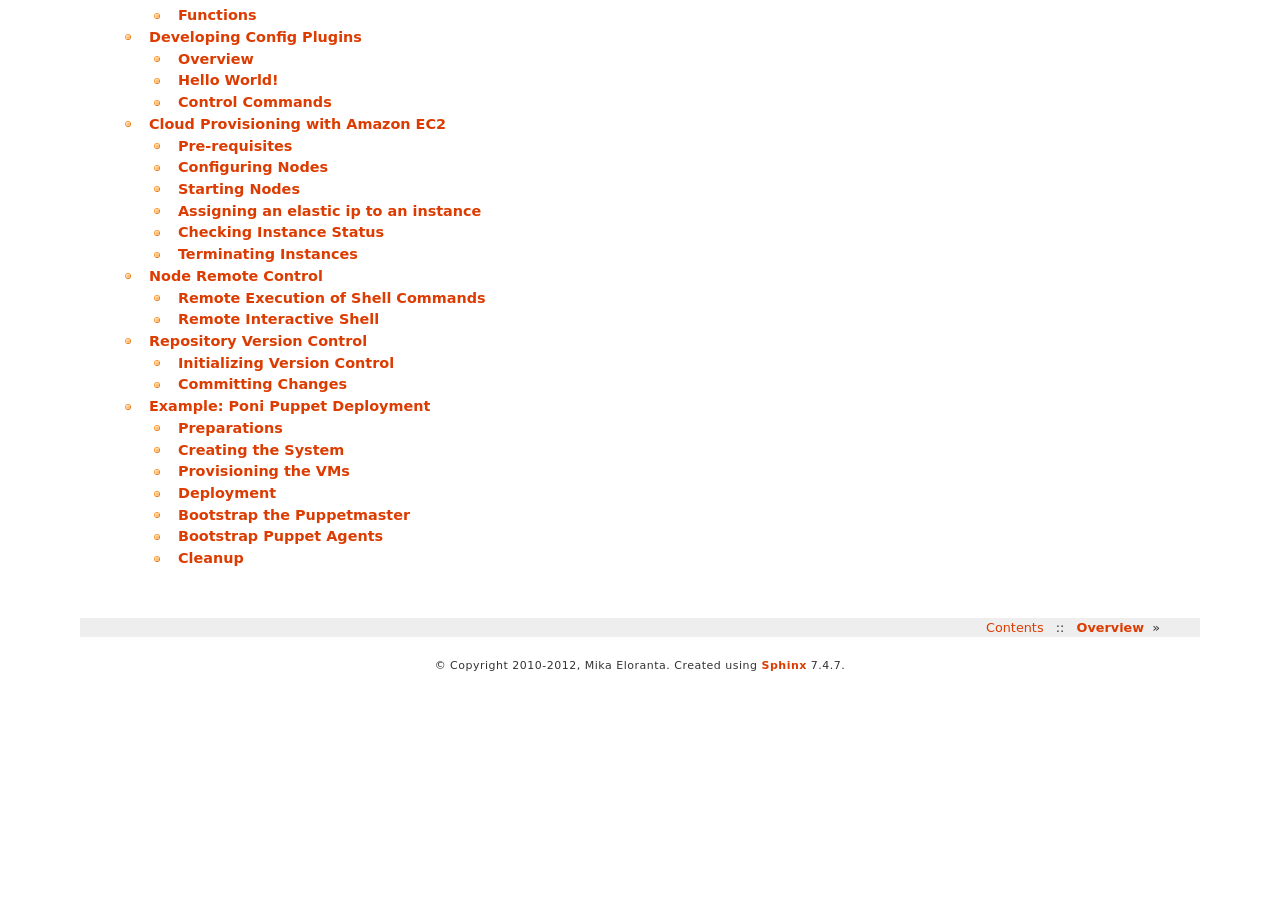
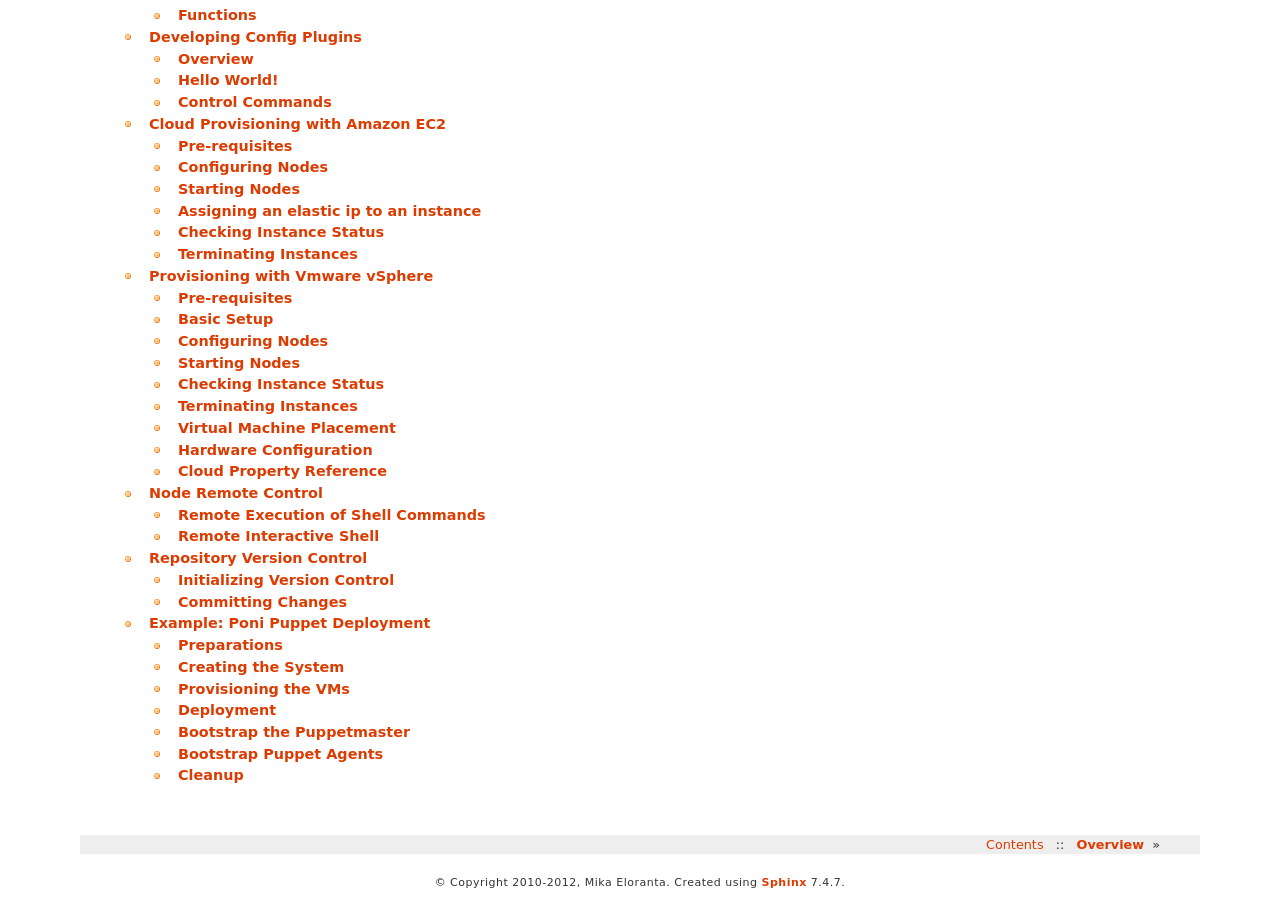
Before and after one commit to ohmu/poni, a Sphinx documentation site: the page built from doc/index.rst, in a window 1280 px wide and 900 px high, scrolled down 1580 px. Built offline with Sphinx 7.4.7, drawn with Linux system fonts in a browser that asks for light colours; before the commit the page ends 2262 px from its top, so only the background shows below that; some of the changed lines change nothing that is shown.

Commit message:
docs: add detailed documentation for the vSphere provider

```diff
--- a/doc/index.rst
+++ b/doc/index.rst
@@ -39,6 +39,7 @@
    template-variables
    plugins
    ec2
+   vsphere
    remote
    vc
    examples/puppet
--- /dev/null
+++ b/doc/vsphere.rst
@@ -0,0 +1,295 @@
+Provisioning with Vmware vSphere
+================================
+
+Poni can provision machines through Vmware vSphere automatically using the pyvsphere wrapper.
+
+
+Pre-requisites
+--------------
+* A working installation of vSphere
+* A vSphere user with enough privileges to administer virtual machines
+* A virtual machine image as a base for cloning
+* pyvsphere: Python interface to vSphere
+* suds: SOAP library for Python, required by pyvsphere
+
+
+Basic Setup
+-----------
+
+For the vSphere module to work user credentials and the vSphere server URL must
+be provided. These can be placed into the properties ``cloud.url``, ``cloud.username``,
+``cloud.password`` or the environment variable counterparts ``VI_URL``, ``VI_USERNAME``
+``VI_PASSWORD``. In case any of these items is specified in both places, the environment
+variable takes precedence.
+
+
+Configuring Nodes
+-----------------
+At minimum, the following node properties need to be set:
+
+  ``cloud.provider``
+    Must be ``vsphere``.
+
+  ``cloud.vm_name``
+    Name of the VM, which needs to be unique in vSphere.
+    This name will also serve as the cloud instance ID.
+
+  ``cloud.base_vm_name``
+    Name of the image to clone the machines from.
+
+In case of a more complex setup, for example multiple clusters in vSphere,
+more properties might need to be set. See the `Virtual Machine Placement`_ section
+for more details.
+
+Creating a repository and a node from scratch::
+
+  $ poni init
+  $ poni add-node drumbo1
+  $ poni add-node drumbo2
+  $ poni set drumbo cloud.provider=vsphere cloud.base_vm_name='My Base VM' cloud.cluster='My Cluster'
+  $ poni set drumbo1 cloud.vm_name=drumbo1
+  $ poni set drumbo2 cloud.vm_name=drumbo2
+
+In order to see the cloud properties you can use ``list -o``::
+
+  $ poni list -o
+    node  drumbo1
+   cloud      base_vm_name:'My Base VM', provider:'vsphere', vm_name:'drumbo1'
+    node  drumbo2
+   cloud      base_vm_name:'My Base VM', provider:'vsphere', vm_name:'drumbo2'
+
+Now the nodes are ready to be started.
+
+
+Starting Nodes
+--------------
+Node instances are created with the ``init`` cloud command::
+
+  $ poni cloud init drumbo --wait
+
+  poni    INFO    drumbo1: initialized: vm_name=u'drumbo1', cluster=u'My Cluster', instance=u'drumbo1', base_vm_name=u'My Base VM', provider=u'vsphere'
+  poni    INFO    drumbo2: initialized: vm_name=u'drumbo2', cluster=u'My Cluster', instance=u'drumbo2', base_vm_name=u'My Base VM', provider=u'vsphere'
+  pyvsphere.vmops DEBUG   Datastores for VM My Base VM: VI.1.10,VI.1.09,VI.1.07,VI.1.08,VI.1.06,VI.1.05,VI.1.03,VI.1.04,VI.1.11,VI.1.12
+  pyvsphere.vmops DEBUG   CLONE(drumbo1) CLONE STARTING
+  pyvsphere.vmops DEBUG   CLONE(drumbo2) CLONE STARTING
+  poni.vsphere    INFO    0 instances 'running', waiting...
+  poni.vsphere    INFO    0 instances 'running', waiting...
+  poni.vsphere    INFO    0 instances 'running', waiting...
+  poni.vsphere    INFO    0 instances 'running', waiting...
+  pyvsphere.vmops DEBUG   CLONE(drumbo1) CLONE DONE
+  pyvsphere.vmops DEBUG   CLONE(drumbo1) POWERON STARTING
+  pyvsphere.vmops DEBUG   CLONE(drumbo1) POWERON DONE
+  pyvsphere.vmops DEBUG   CLONE(drumbo1) WAITING FOR IP
+  pyvsphere.vmops DEBUG   CLONE(drumbo1) GOT IP: 10.133.59.78
+  pyvsphere.vmops DEBUG   CLONE(drumbo1) SNAPSHOT STARTING
+  pyvsphere.vmops DEBUG   CLONE(drumbo2) CLONE DONE
+  pyvsphere.vmops DEBUG   CLONE(drumbo2) POWERON STARTING
+  pyvsphere.vmops DEBUG   CLONE(drumbo2) POWERON DONE
+  pyvsphere.vmops DEBUG   CLONE(drumbo2) WAITING FOR IP
+  pyvsphere.vmops DEBUG   CLONE(drumbo1) SNAPSHOT DONE
+  pyvsphere.vmops DEBUG   CLONE(drumbo2) GOT IP: 10.133.59.79
+  pyvsphere.vmops DEBUG   CLONE(drumbo2) SNAPSHOT STARTING
+  pyvsphere.vmops DEBUG   CLONE(drumbo2) SNAPSHOT DONE
+  poni    INFO    drumbo1: updated: host=10.133.59.78 (from u''), private={'ip': 10.133.59.78, 'dns': 10.133.59.78} (from None)
+  poni    INFO    drumbo2: updated: host=10.133.59.79 (from u''), private={'ip': 10.133.59.79, 'dns': 10.133.59.79} (from None)
+
+Creating a node from scratch involves a clone, power on and snapshot cycle, as illustrated by
+the previous example output. In case the node needs to be reused later the VM can be started
+by reverting to the clean snapshot called 'pristine', which is usually faster than cloning.
+
+Since node initialization process involves multiple steps, coordinated by poni, the --wait
+option always needs to be specified with coud init.
+
+Once all instances are running, Poni refreshes the updated nodes properties into the Poni
+repository.
+
+Now the cloud properties include the ``instance`` value::
+
+  $ poni list -o
+    node  drumbo1
+   cloud      base_vm_name:'My Base VM', cluster:'My Cluster', instance:'drumbo1', provider:'vsphere', vm_name:'drumbo1'
+    node  drumbo2
+   cloud      base_vm_name:'My Base VM', cluster:'My Cluster', instance:'drumbo2', provider:'vsphere', vm_name:'drumbo2'
+
+Also the node address information is updated to the node properties::
+
+  $ poni list -p
+    node  drumbo1
+    prop      depth:1, host:'10.133.59.78', index:0, private:{dns:'10.133.59.78', ip:'10.133.59.78'}
+    node  drumbo2
+    prop      depth:1, host:'10.133.59.79', index:1, private:{dns:'10.133.59.79', ip:'10.133.59.79'}
+
+The following properties are updated:
+
+  ``host``
+    Full public internet DNS name
+  ``private.dns``
+    Full network hostname
+  ``private.ip``
+    Network IP-address
+
+
+Checking Instance Status
+------------------------
+The ``list -q`` queries each cloud instances' status and shows it in the output::
+
+  $ poni list -q
+    node  drumbo1
+  status      VM_RUNNING
+    node  drumbo2
+  status      VM_RUNNING
+
+
+Terminating Instances
+---------------------
+To get rid of instances use the ``cloud terminate`` command::
+
+  $ poni cloud terminate drumbo
+  pyvsphere.vmops DEBUG   DELETE(drumbo1) POWEROFF STARTING
+  poni.vsphere    INFO    [0/1] instances being terminated, waiting...
+  pyvsphere.vmops DEBUG   DELETE(drumbo1) POWEROFF DONE
+  pyvsphere.vmops DEBUG   DELETE(drumbo1) DELETE STARTING
+  poni.vsphere    INFO    [0/1] instances being terminated, waiting...
+  poni.vsphere    INFO    [0/1] instances being terminated, waiting...
+  pyvsphere.vmops DEBUG   DELETE(drumbo1) DELETE DONE
+  poni.vsphere    INFO    [1/1] instances being terminated, waiting...
+  poni    INFO    terminated: drumbo1
+  pyvsphere.vmops DEBUG   DELETE(drumbo2) POWEROFF STARTING
+  poni.vsphere    INFO    [0/1] instances being terminated, waiting...
+  pyvsphere.vmops DEBUG   DELETE(drumbo2) POWEROFF DONE
+  pyvsphere.vmops DEBUG   DELETE(drumbo2) DELETE STARTING
+  poni.vsphere    INFO    [0/1] instances being terminated, waiting...
+  pyvsphere.vmops DEBUG   DELETE(drumbo2) DELETE DONE
+  poni.vsphere    INFO    [1/1] instances being terminated, waiting...
+  poni    INFO    terminated: drumbo2
+  poni    INFO    2 instances terminated
+
+
+Virtual Machine Placement
+-------------------------
+
+cloud_vsphere makes an attempt to auto-detect the resource pool for the new VMs.
+In case there is only a single cluster in vSphere it will pick the root pool of
+that cluster, otherwise it will fail with a similar error message, indicating that
+the cloud.cluster property must be specified::
+
+  poni.vsphere    ERROR   drumbo1 failed: root resource pool could not be determined unambiguously, specify the 'cluster' parameter
+
+Datastore placement is controlled by a number of cloud properties. If none are
+specified, one will be randomly picked from all datastores available to the
+user. The list of datastores can be limited first by specifying the ``cloud.cluster``
+to include on the ones available under that. Also, ``cloud.datastore_filter`` can
+require a substring to be present in the candidate names. These two can be used
+in any combination.
+
+Once a list of candidate datastores is obtained, the final datastore will be
+selected by the ``random`` or ``most-space`` strategy as specified in ``cloud.placement``,
+which defaults to ``random``.
+
+In any case, only datastores with enough freee space to hold the VM will be considered.
+
+
+Hardware Configuration
+----------------------
+
+It is possible to instruct the vSphere cloud provider to alter the configuration
+of the newly created hosts. For example the number of attached virtual CPUs or
+the amount of memory can be changed by setting the ``cloud.hardware.cpus`` and
+``cloud.hardware.ram`` properties.
+
+New disks and network interfaces can be added, up to 10, as follows by setting
+the ``cloud.hardware.diskX`` and ``cloud.hardware.nicX`` properties where X can
+be from 0 to 9 and will be processed in numeric order.
+
+All the available properties for each harware type are documented in the
+`Cloud Property Reference`_ section.
+
+
+Cloud Property Reference
+------------------------
+
+  ``cloud.url``
+    URL of the vSphere server in the format ``https://<your_server>/sdk``
+
+  ``cloud.username``
+    Username the vSphere server
+
+  ``cloud.password``
+    Password for the vSphere user
+
+  ``cloud.provider``
+    Must be ``vsphere``.
+
+  ``cloud.base_vm_name``
+    Name of the image to clone the machines from
+
+  ``cloud.vm_name``
+    Unique name for the VM. Provides the VM with a friendly name visible in
+    the EC2 console. This name will also serve as the cloud instance ID.
+
+  ``cloud.cluster``
+    Name of ComputeResource where to find resource pools and datastores.
+
+  ``cloud.resource_pool``
+    Resource pool to place the VM.
+
+  ``cloud.datastore``
+    Name of datastore to place the VM.
+
+  ``cloud.datastore_filter``
+    Pattern to limit the datastore list. The specified string is used as a simple
+    substring pattern which needs to be present in all the datastore names to be
+    considered.
+
+  ``cloud.placement``
+    Strategy to pick a datastore from the available list. Can be either ``random`` or
+    ``most-space``.
+
+  ``cloud.folder``
+    Name of folder to place the VM. The format is ``Data Center/vm/Any/Folder/Name``.
+    Please note the ``/vm/`` in middle which needs to be present, even though it is
+    not shown in the vSphere client.
+
+  ``cloud.hardware.cpus``
+    Sets the number of CPUs to be attached to the VM.
+
+  ``cloud.hardware.ram``
+    Sets the amount of available RAM for the VM in megabytes.
+
+  ``cloud.hardware.disk<X>.size``
+    Size of the disk in kilobytes.
+
+  ``cloud.hardware.disk<X>.provisioning``
+    ``thin`` or ``thick`` provisioning for the disk.
+
+  ``cloud.hardware.disk<X>.mode``
+    Disk mode, one of ``persistent``, ``independent_persistent``, ``independent_nonpersistent``,
+    ``nonpersistent``, ``undoable`` or ``append``. See the vSphere documentation for
+    details.
+
+  ``cloud.hardware.nic<X>.network``
+    Name of virtual network to connect the interface to.
+
+  ``cloud.hardware.nic<X>.nic_type``
+    Type of network interface, can be one of ``e1000``, ``pcnet32``, ``vmxnet2`` or
+    ``vmxnet3``. The default is ``vmxnet3``.
+
+  ``cloud.network.gateway``
+    Static gateway address for the node.
+
+  ``cloud.network.username``
+    Username with enough privileges on the node to set IP configuration, typically ``root``.
+    The network configuration mechanism uses VM guest operations to log into the host
+    and execute the appropriate commands.
+
+  ``cloud.network.password``
+    Password for the admin user.
+
+  ``cloud.network.<interface name>.address``
+    Static IPV4 address of the network interface.
+
+  ``cloud.network.<interface name>.netmask``
+    Static IPV4 netmask of the network interface.
+
+
+.. include:: definitions.rst
```
